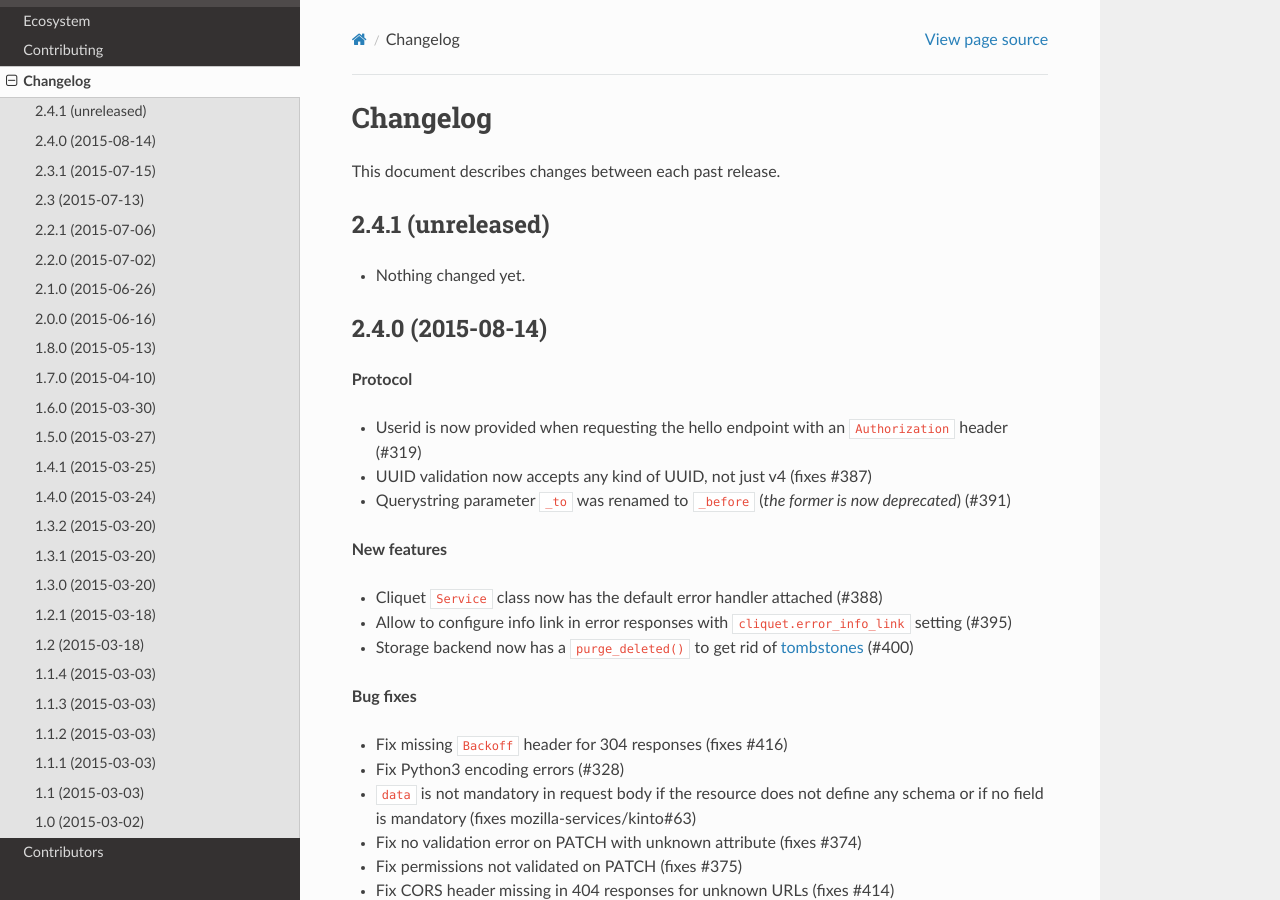
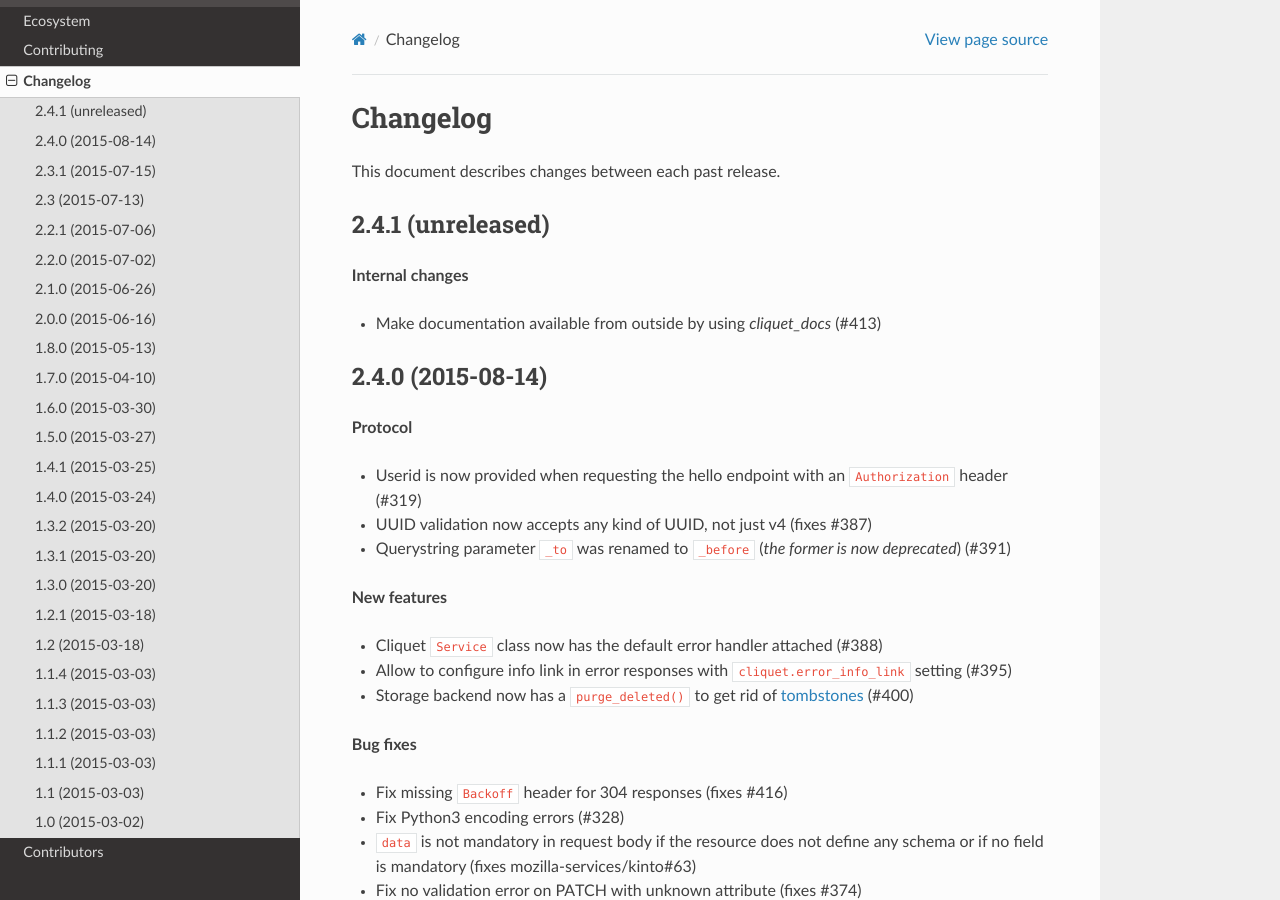
Before and after one commit to Kinto/kinto, a Sphinx documentation site: the page built from docs/changelog.rst, in a window 1280 px wide and 900 px high. Built offline with Sphinx 7.4.7 and the Read the Docs theme 2.0.0, drawn with Linux system fonts in a browser that asks for light colours.

```diff
--- a/CHANGELOG.rst
+++ b/CHANGELOG.rst
@@ -6,7 +6,9 @@ This document describes changes between each past release.
 2.4.1 (unreleased)
 ------------------
 
-- Nothing changed yet.
+**Internal changes**
+
+- Make documentation available from outside by using `cliquet_docs` (#413)
 
 
 2.4.0 (2015-08-14)
--- a/docs/conf.py
+++ b/docs/conf.py
@@ -67,7 +67,7 @@ copyright = u'2015, Mozilla Services — Da French Team'
 # The short X.Y version.
 version = '2.4'
 # The full version, including alpha/beta/rc tags.
-release = '2.4.0'
+release = '2.4.1'
 
 # List of patterns, relative to source directory, that match files and
 # directories to ignore when looking for source files.
--- a/setup.py
+++ b/setup.py
@@ -60,7 +60,7 @@ ENTRY_POINTS = {
 
 
 setup(name='cliquet',
-      version='2.4.1.dev0',
+      version='2.4.1',
       description='cliquet',
       long_description=README + "\n\n" + CHANGELOG + "\n\n" + CONTRIBUTORS,
       license='Apache License (2.0)',
```
